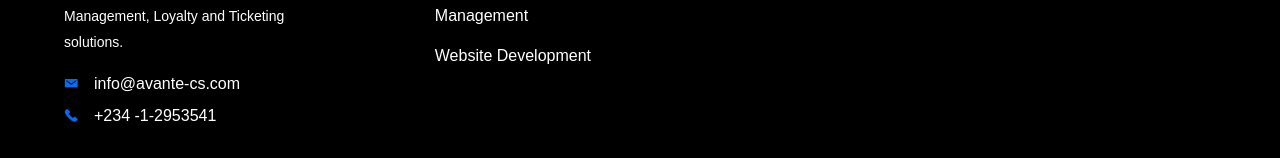
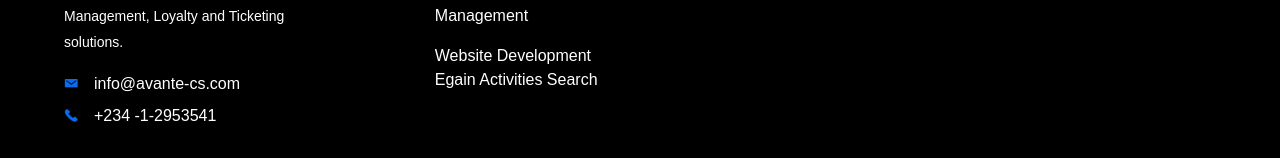
Before and after one commit to patrickmar/avante, a React (Create React App) app in the folder client/: page /egain/login in a window 1280 px wide. Shown: the part 1439-1597 px from the top of the page. Built offline with nearby package versions, Linux system fonts and the light colour scheme.

Commit message:
build commit

```diff
--- a/client/src/components/Footer.jsx
+++ b/client/src/components/Footer.jsx
@@ -107,6 +107,12 @@ const Footer = ({ link }) => {
                     className={`font-inter font-normal text-[16px] leading-[24px] text-background hover:text-primary  cursor-pointer block`}
                   >
                     Website Development{' '}
+                  </Link>
+                  <Link
+                    to="/services/web"
+                    className={`font-inter font-normal text-[16px] leading-[24px] text-background hover:text-primary  cursor-pointer block`}
+                  >
+                    Egain Activities Search{' '}
                   </Link>
                 </div>
               </div>
```
